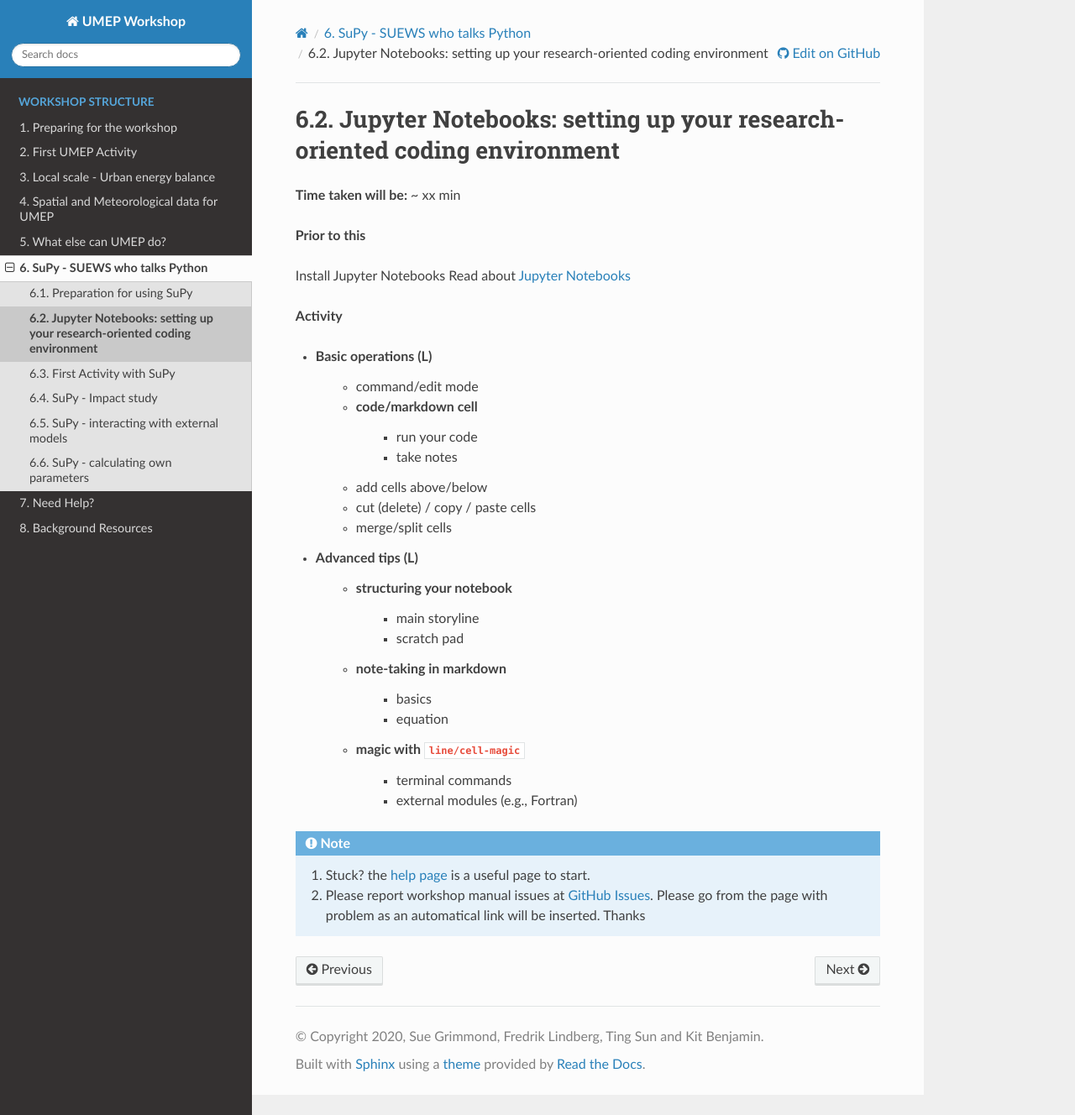
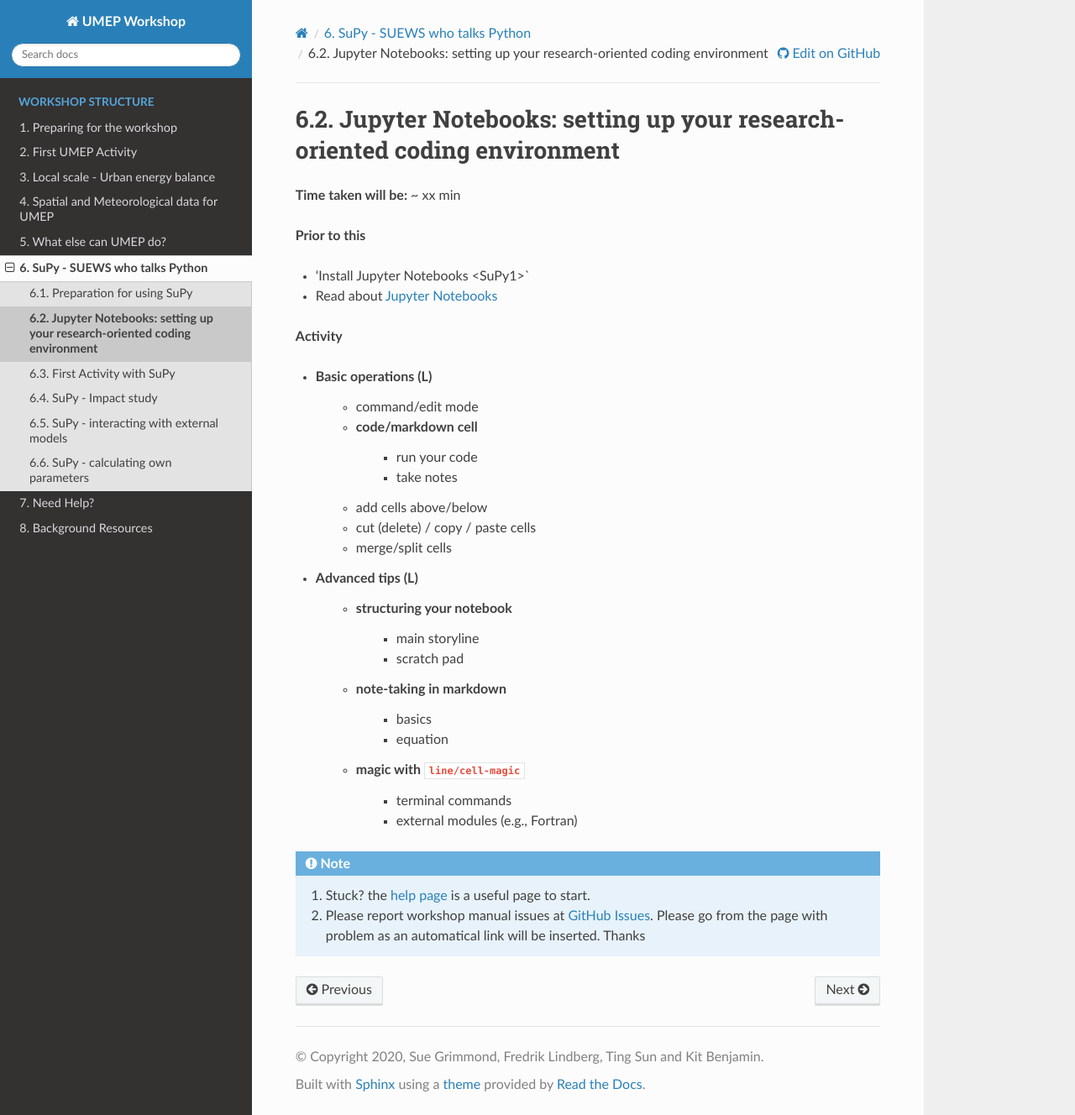
Before and after one commit to Urban-Meteorology-Reading/UMEP-Workshop, a Sphinx documentation site: the page built from source/Jupyter/JN1.rst, in a window 1280 px wide and 1328 px high. Shown: the whole window at 84% size. Built offline with Sphinx 7.4.7 and the Read the Docs theme 2.0.0, drawn with Linux system fonts in a browser that asks for light colours; some of the changed lines change nothing that is shown.

Commit message:
Update JN1.rst

```diff
--- a/source/Jupyter/JN1.rst
+++ b/source/Jupyter/JN1.rst
@@ -7,8 +7,8 @@ Jupyter Notebooks: setting up your research-oriented coding environment
 
 **Prior to this**
 
-Install Jupyter Notebooks
-Read about `Jupyter Notebooks <JN0>`
+- 'Install Jupyter Notebooks <SuPy1>`
+- Read about `Jupyter Notebooks <JN0>`
 
 **Activity**
 
```
